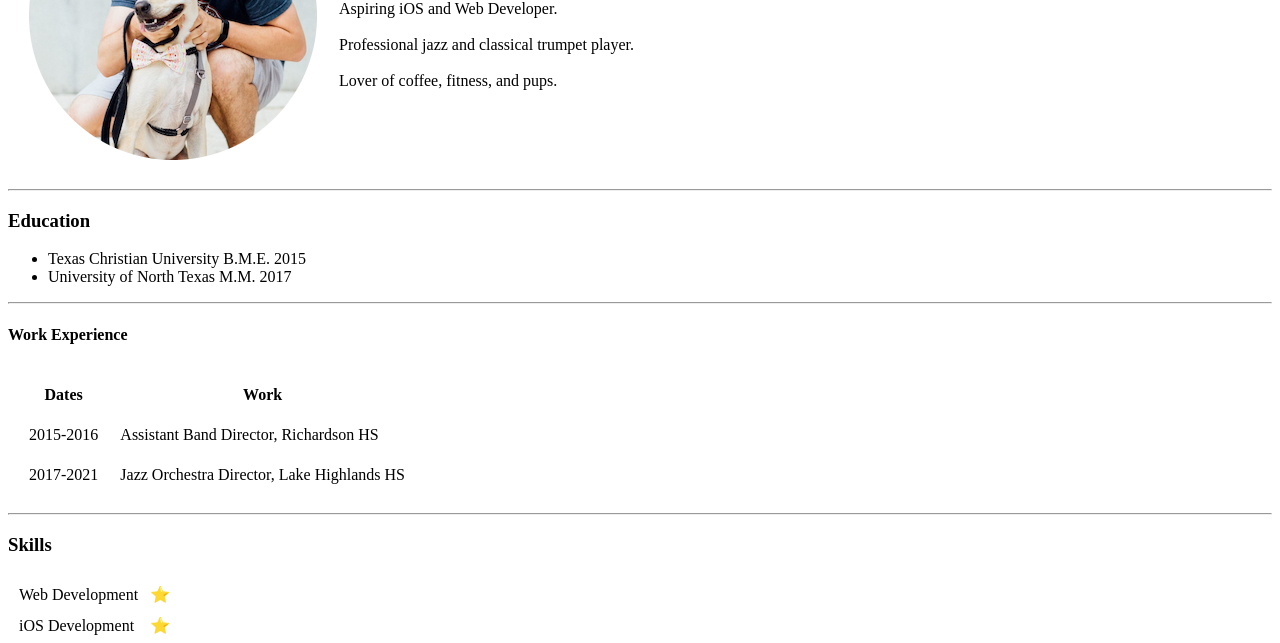
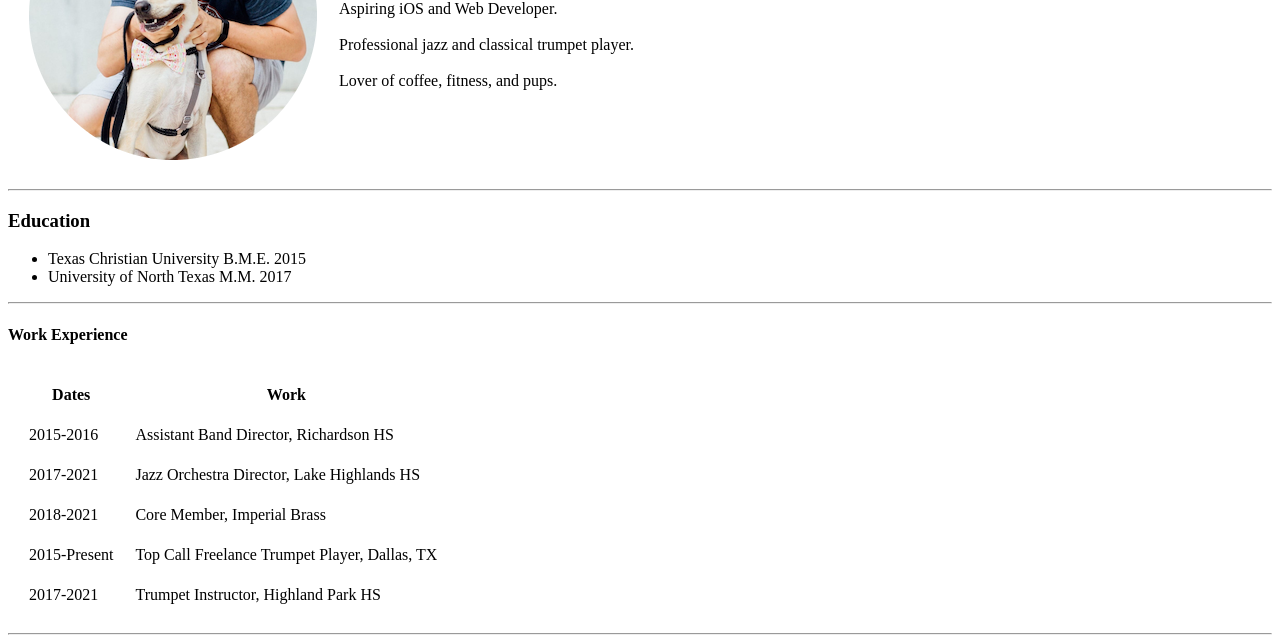
Before and after one commit to lukeauwing/cv, a plain HTML site: page index.html in a window 1280 px wide. Shown: the part 157-800 px from the top of the page. Drawn offline with Linux system fonts and the light colour scheme.

Commit message:
Added more resume info

```diff
--- a/index.html
+++ b/index.html
@@ -47,6 +47,18 @@
       <td>2017-2021</td>
       <td>Jazz Orchestra Director, Lake Highlands HS</td>
     </tr>
+    <tr>
+      <td>2018-2021</td>
+      <td>Core Member, Imperial Brass</td>
+    </tr>
+    <tr>
+      <td>2015-Present</td>
+      <td>Top Call Freelance Trumpet Player, Dallas, TX</td>
+    </tr>
+    <tr>
+      <td>2017-2021</td>
+      <td>Trumpet Instructor, Highland Park HS</td>
+    </tr>
 
   </table>
 
```
